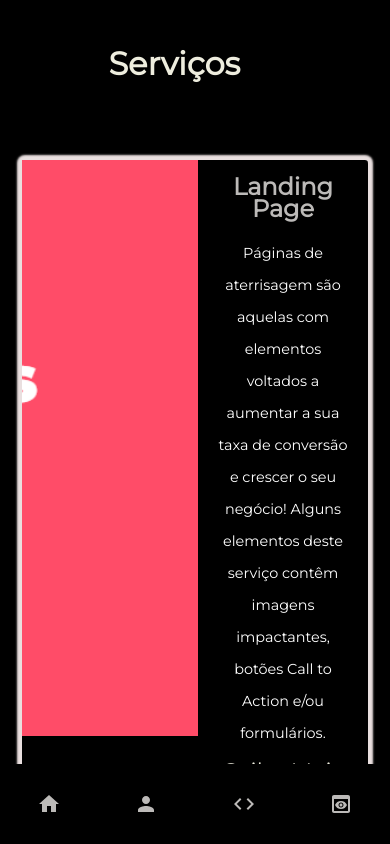
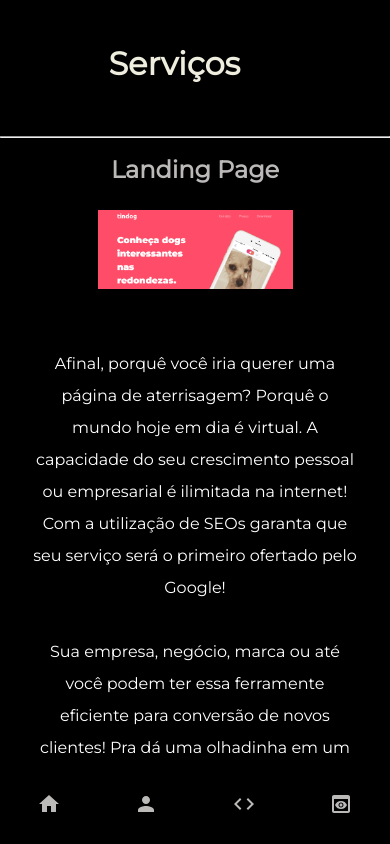
Before and after one commit to Lukelupus/react-professional-resume, a Next.js app: page /crie-seu-site in a window 390 px wide. Shown: the top 844 px of the page. Built offline with nearby package versions, Linux system fonts and the light colour scheme.

Commit message:
removed card display for services on mobile

```diff
--- a/pages/crie-seu-site.js
+++ b/pages/crie-seu-site.js
@@ -12,7 +12,7 @@ function Services() {
         <Navbar />
         <div className="services-page">
             <h3 className="profile-subtitle-service">Serviços</h3>
-            <div className="wrapper">
+            <div className="wrapper profile-wrapper">
 
                 <Card
                     img="images/tdog-min.png"
--- a/styles/styles.css
+++ b/styles/styles.css
@@ -709,7 +709,9 @@ a:visited {
         margin-bottom: 0;
     }
 
-
+    .profile-wrapper {
+        display: none;
+    }
 
 
 
```
